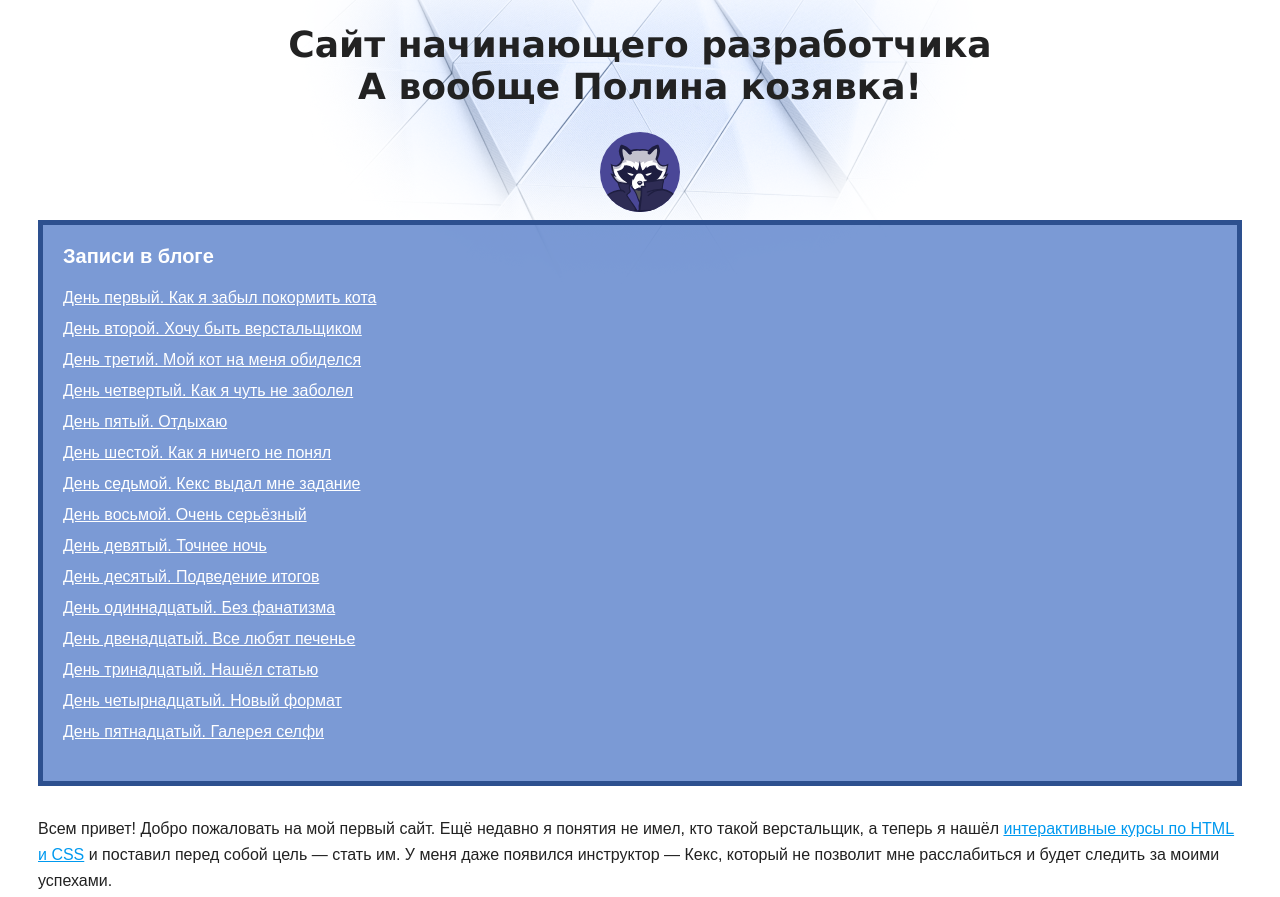
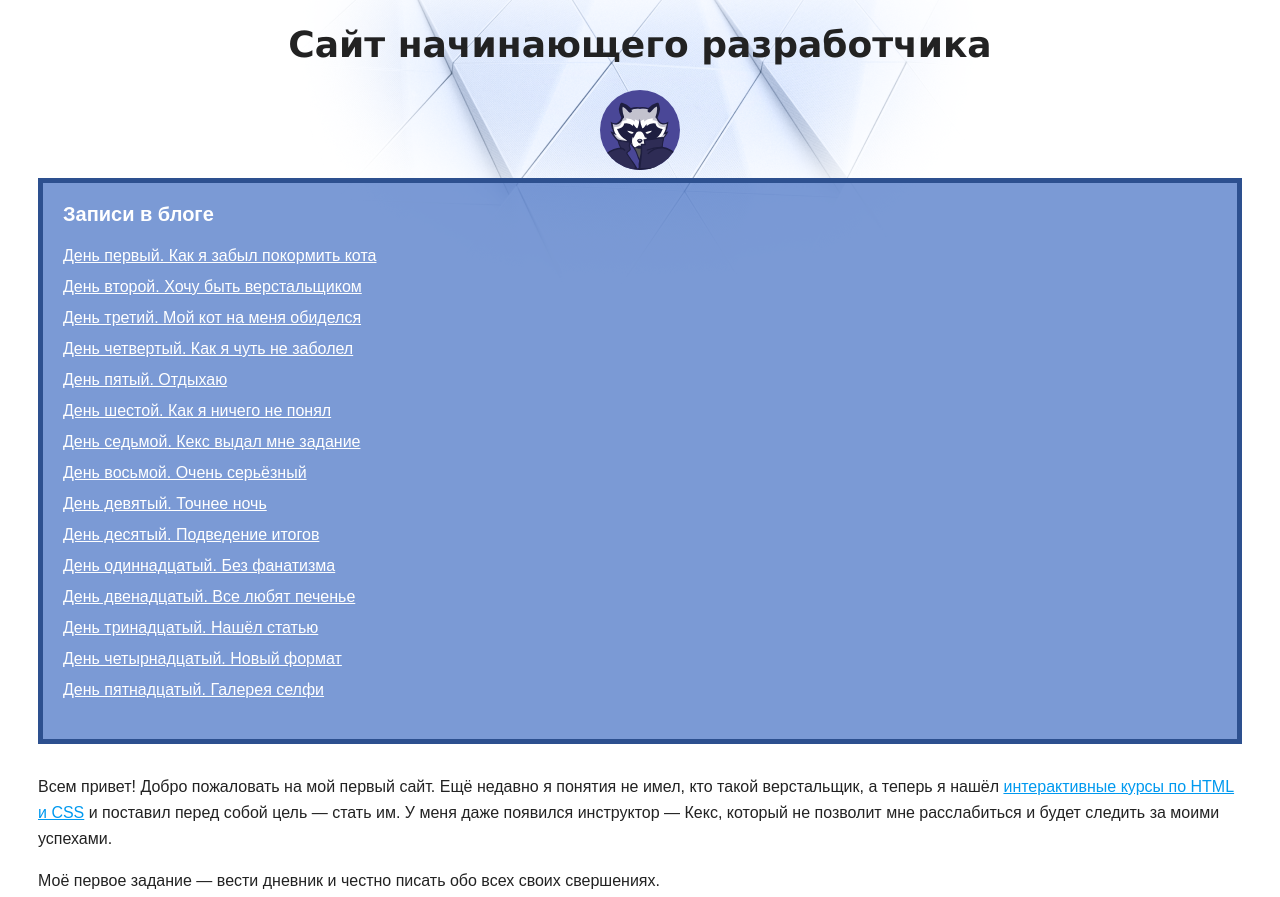
Before and after one commit to vladislavpp-git/first-site, a plain HTML site: page index.html in a window 1280 px wide. Shown: the top 897 px of the page. Drawn offline with Linux system fonts and the light colour scheme.

Commit message:
update
delete Polina

```diff
--- a/index.html
+++ b/index.html
@@ -7,7 +7,7 @@
   </head>
   <body>
     <header>
-      <h1 class="page-title">Сайт начинающего разработчика<br>А вообще Полина козявка!</h1>
+      <h1 class="page-title">Сайт начинающего разработчика</h1>
     </header>
     <main>
       <div class="avatar-container">
```
